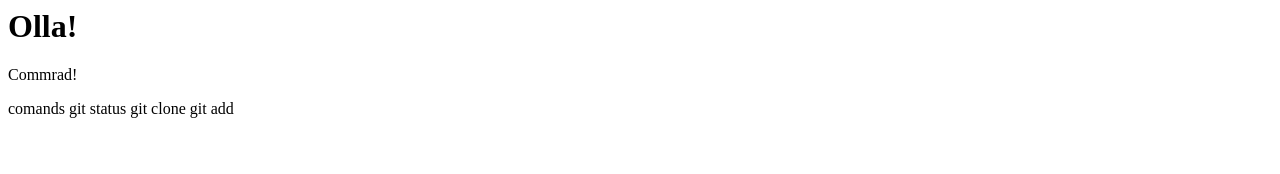
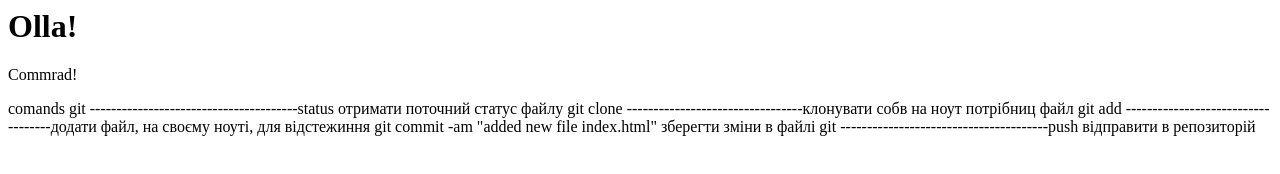
Before and after one commit to SSgt-Bitva/lesson, a plain HTML site: page index.html in a window 1280 px wide. Drawn offline with Linux system fonts and the light colour scheme.

Commit message:
added new file index.html

```diff
--- a/index.html
+++ b/index.html
@@ -2,7 +2,9 @@
   <h1>Olla!</h1>
   <p>Commrad!</p>
   comands
-  git status
-  git clone
-  git add
+  git ---------------------------------------status отримати поточний статус файлу
+  git clone ---------------------------------клонувати собв на ноут потрібниц файл
+  git add -----------------------------------додати файл, на своєму ноуті, для відстежиння
+  git commit -am "added new file index.html" зберегти зміни в файлі
+  git ---------------------------------------push відправити в репозиторій
 </div>
```
